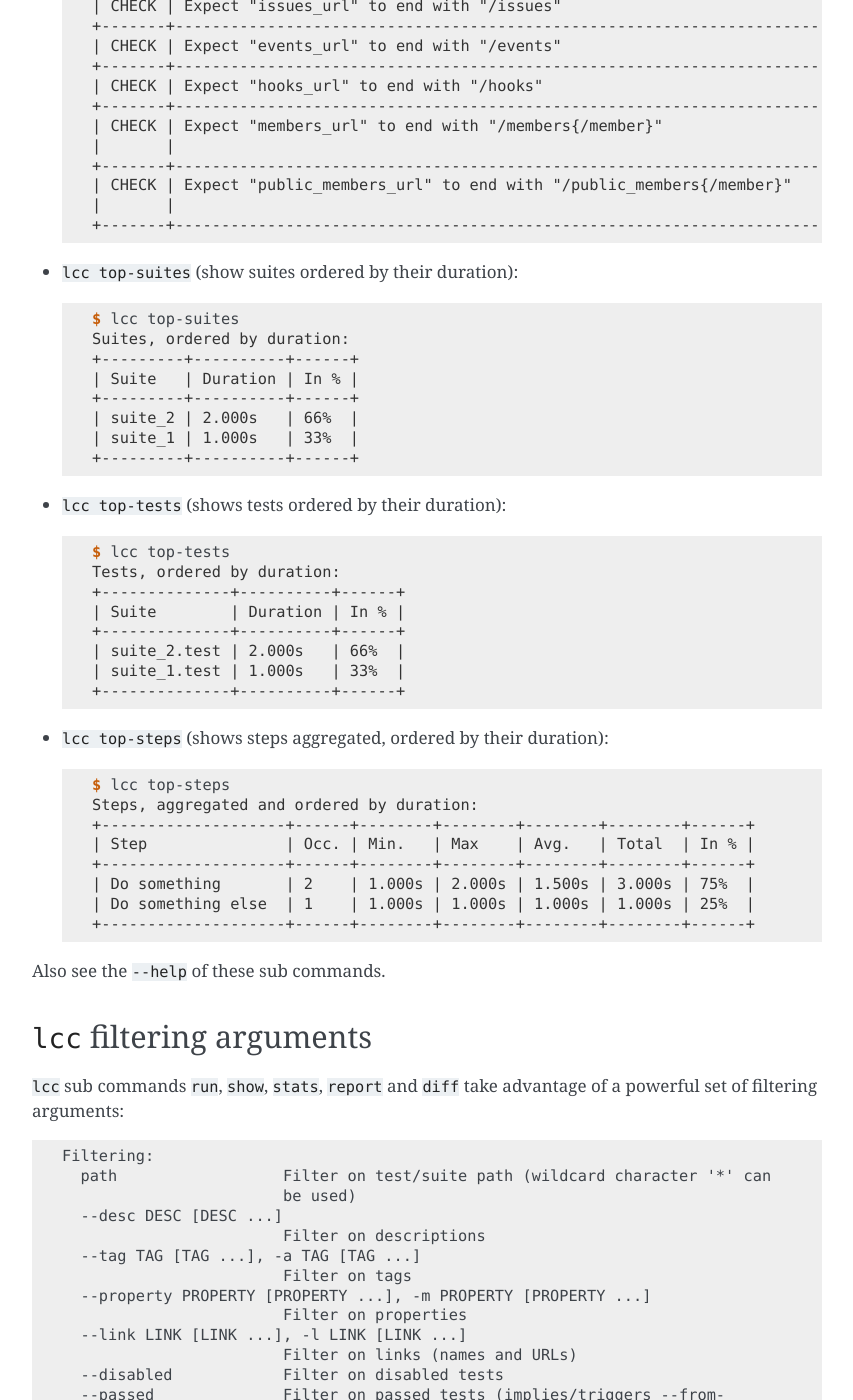
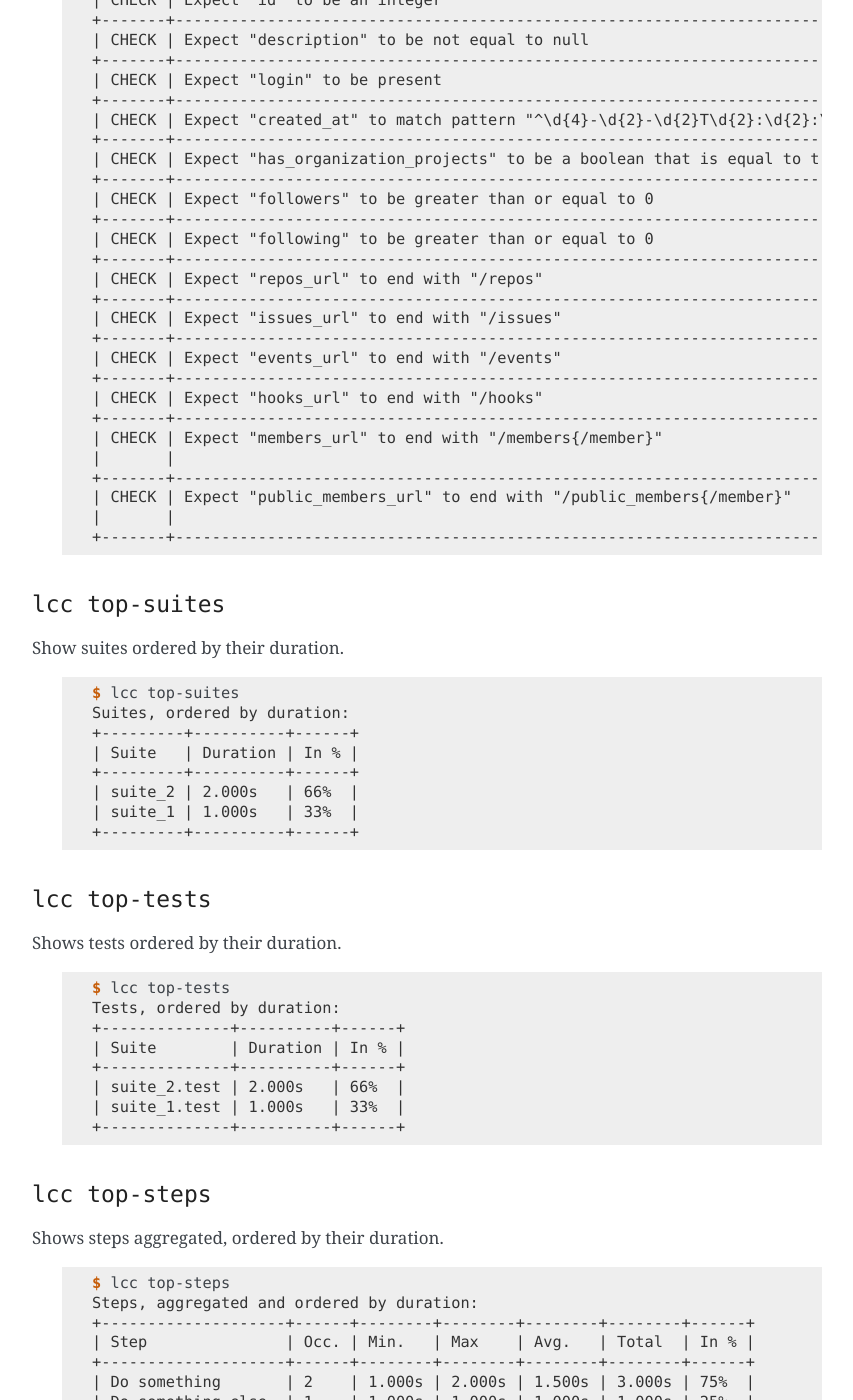
Before and after one commit to lemoncheesecake/lemoncheesecake, a Sphinx documentation site: the page built from doc/cli.rst, in a window 1280 px wide and 1400 px high, scrolled down 3698 px. Shown: the whole window, without its empty margins (363-1216 px from the left). Built offline with Sphinx 7.4.7, drawn with Linux system fonts in a browser that asks for light colours; some of the changed text lies outside the part shown.

```diff
--- a/doc/cli.rst
+++ b/doc/cli.rst
@@ -11,7 +11,10 @@ The ``lcc`` command line tool
 In addition to the main command ``run``, the ``lcc`` command provides other commands that work with test project and
 reports:
 
-- ``lcc show`` (shows the project tests hierarchy and their metadata):
+``lcc show``
+~~~~~~~~~~~~
+
+Shows the project tests hierarchy.
 
   .. code-block:: console
 
@@ -37,7 +40,10 @@ reports:
           - suite_2.test_8 (slow, priority:low, #1234)
           - suite_2.test_9 (slow, priority:medium)
 
-- ``lcc diff`` (compares two reports):
+``lcc diff``
+~~~~~~~~~~~~
+
+Compares two reports.
 
   .. code-block:: console
 
@@ -52,7 +58,10 @@ reports:
       - suite_2.test_3 (failed => passed)
       - suite_2.test_4 (passed => failed)
 
-- ``lcc fixtures`` (show available project fixtures):
+``lcc fixtures``
+~~~~~~~~~~~~~~~~
+
+Shows available project fixtures.
 
   .. code-block:: console
 
@@ -94,7 +103,10 @@ reports:
       | fixt_9  | -              | 0                | 1             |
       +---------+----------------+------------------+---------------+
 
-- ``lcc stats`` (shows project statistics):
+``lcc stats``
+~~~~~~~~~~~~~
+
+Shows project statistics.
 
   .. code-block:: console
 
@@ -125,8 +137,11 @@ reports:
 
       Total: 18 tests in 2 suites
 
-- ``lcc report`` (shows a generated report on the console, passing the ``--short`` argument will print it the same way
-  as ``lcc run`` does):
+``lcc report``
+~~~~~~~~~~~~~~
+
+Shows a generated report on the console, passing the ``--short`` argument will print it the same way as
+``lcc run`` does.
 
   .. code-block:: console
 
@@ -204,7 +219,10 @@ reports:
     |       |                                                                                                  | ers{/member}"                                                |
     +-------+--------------------------------------------------------------------------------------------------+--------------------------------------------------------------+
 
-- ``lcc top-suites`` (show suites ordered by their duration):
+``lcc top-suites``
+~~~~~~~~~~~~~~~~~~
+
+Show suites ordered by their duration.
 
   .. code-block:: console
 
@@ -217,7 +235,10 @@ reports:
       | suite_1 | 1.000s   | 33%  |
       +---------+----------+------+
 
-- ``lcc top-tests`` (shows tests ordered by their duration):
+``lcc top-tests``
+~~~~~~~~~~~~~~~~~
+
+Shows tests ordered by their duration.
 
   .. code-block:: console
 
@@ -230,7 +251,10 @@ reports:
       | suite_1.test | 1.000s   | 33%  |
       +--------------+----------+------+
 
-- ``lcc top-steps`` (shows steps aggregated, ordered by their duration):
+``lcc top-steps``
+~~~~~~~~~~~~~~~~~
+
+Shows steps aggregated, ordered by their duration.
 
   .. code-block:: console
 
```
